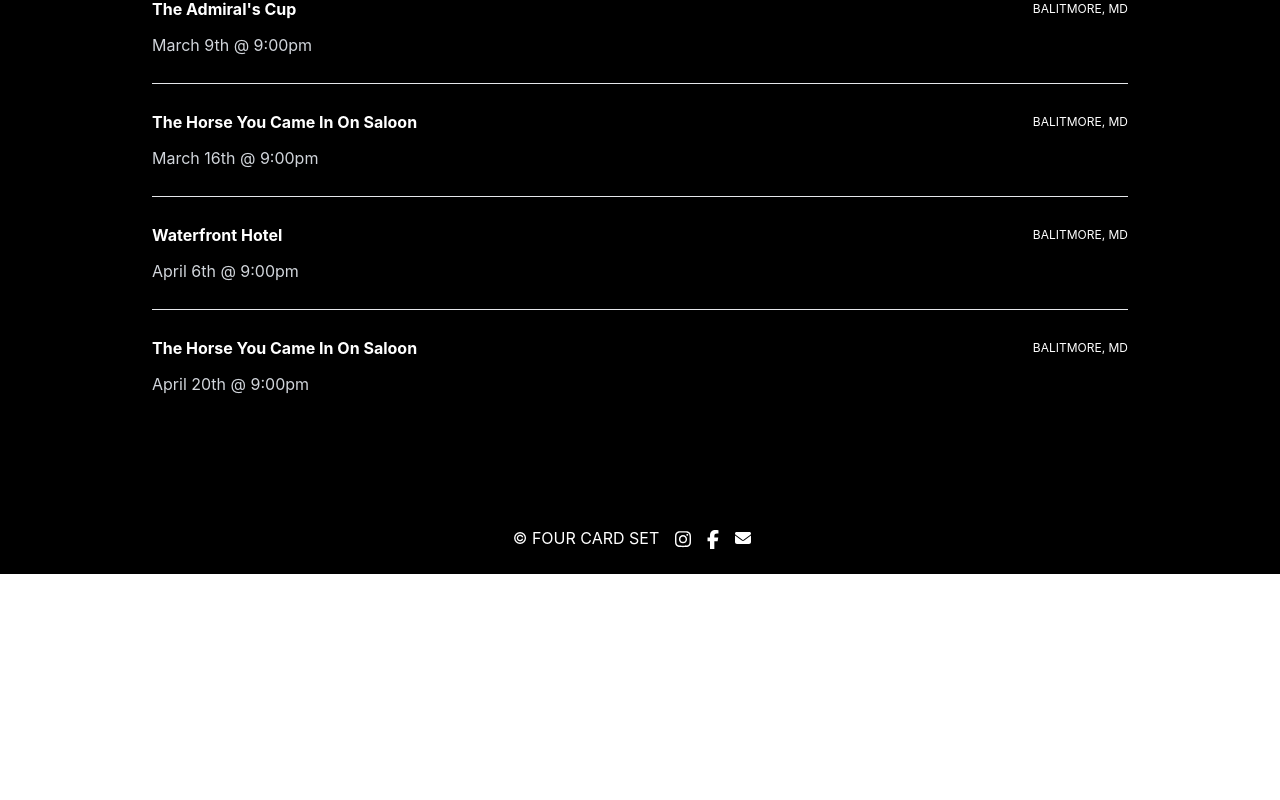
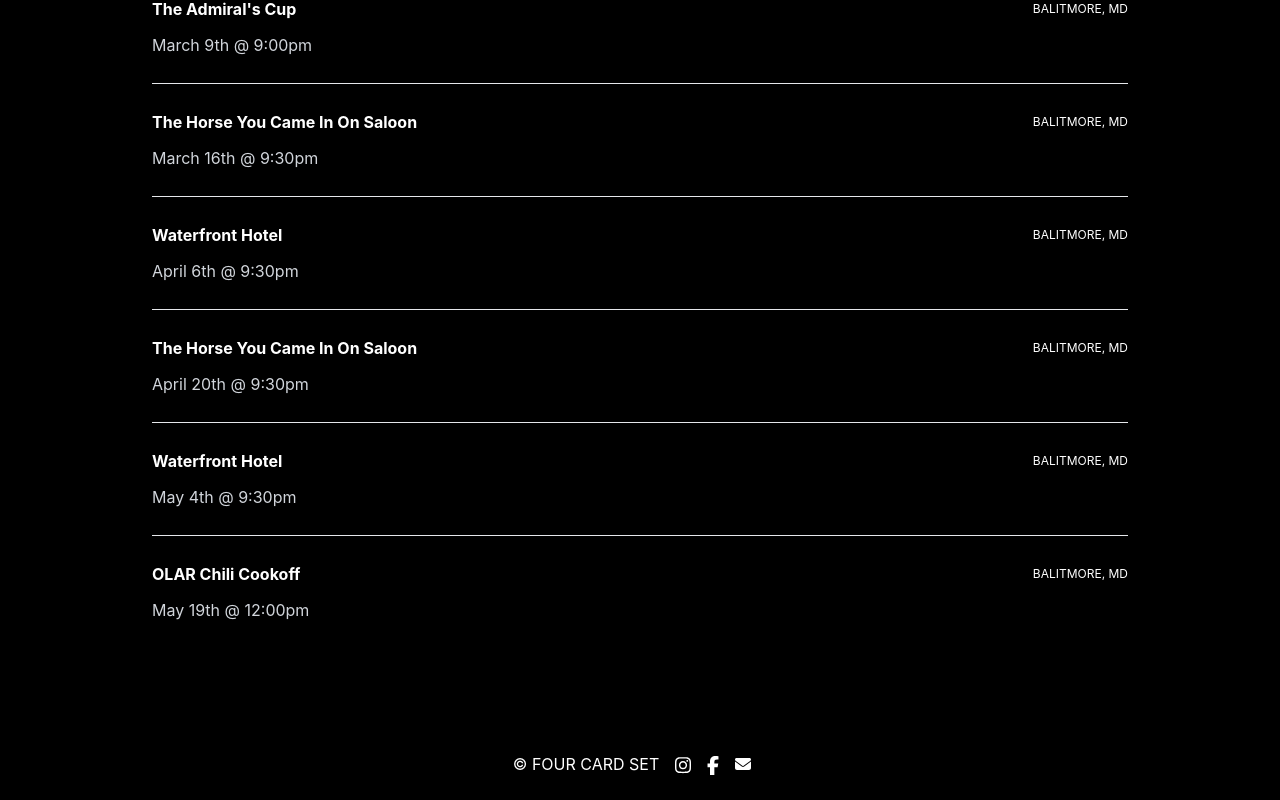
Before and after one commit to jshenk/fourcardset, a React (Create React App) app: page /events in a window 1280 px wide. Shown: the part 667-1467 px from the top of the page. Before the commit the page ends 1241 px from the top, so only its background shows below. Built offline with nearby package versions, Linux system fonts and the light colour scheme.

Commit message:
Update event

```diff
--- a/src/Events.js
+++ b/src/Events.js
@@ -17,23 +17,37 @@ const cards = [
   {
     name: 'The Horse You Came In On Saloon',
     location: 'Balitmore, MD',
-    date: '2024-03-16T21:00:00',
+    date: '2024-03-16T21:30:00',
     link: 'https://maps.app.goo.gl/9mGREGDpzSeVmv1G7',
     id: 2,
   },
   {
     name: 'Waterfront Hotel',
     location: 'Balitmore, MD',
-    date: '2024-04-06T21:00:00',
+    date: '2024-04-06T21:30:00',
     link: 'https://maps.app.goo.gl/4P2Bvgi5fREt5PSE8',
     id: 3,
   },
   {
     name: 'The Horse You Came In On Saloon',
     location: 'Balitmore, MD',
-    date: '2024-04-20T21:00:00',
+    date: '2024-04-20T21:30:00',
     link: 'https://maps.app.goo.gl/9mGREGDpzSeVmv1G7',
     id: 4,
+  },
+  {
+    name: 'Waterfront Hotel',
+    location: 'Balitmore, MD',
+    date: '2024-05-04T21:30:00',
+    link: 'https://maps.app.goo.gl/4P2Bvgi5fREt5PSE8',
+    id: 5,
+  },
+  {
+    name: 'OLAR Chili Cookoff',
+    location: 'Balitmore, MD',
+    date: '2024-05-19T12:00:00',
+    link: 'https://www.olarbmore.com/',
+    id: 6,
   },
 ];
 
```
